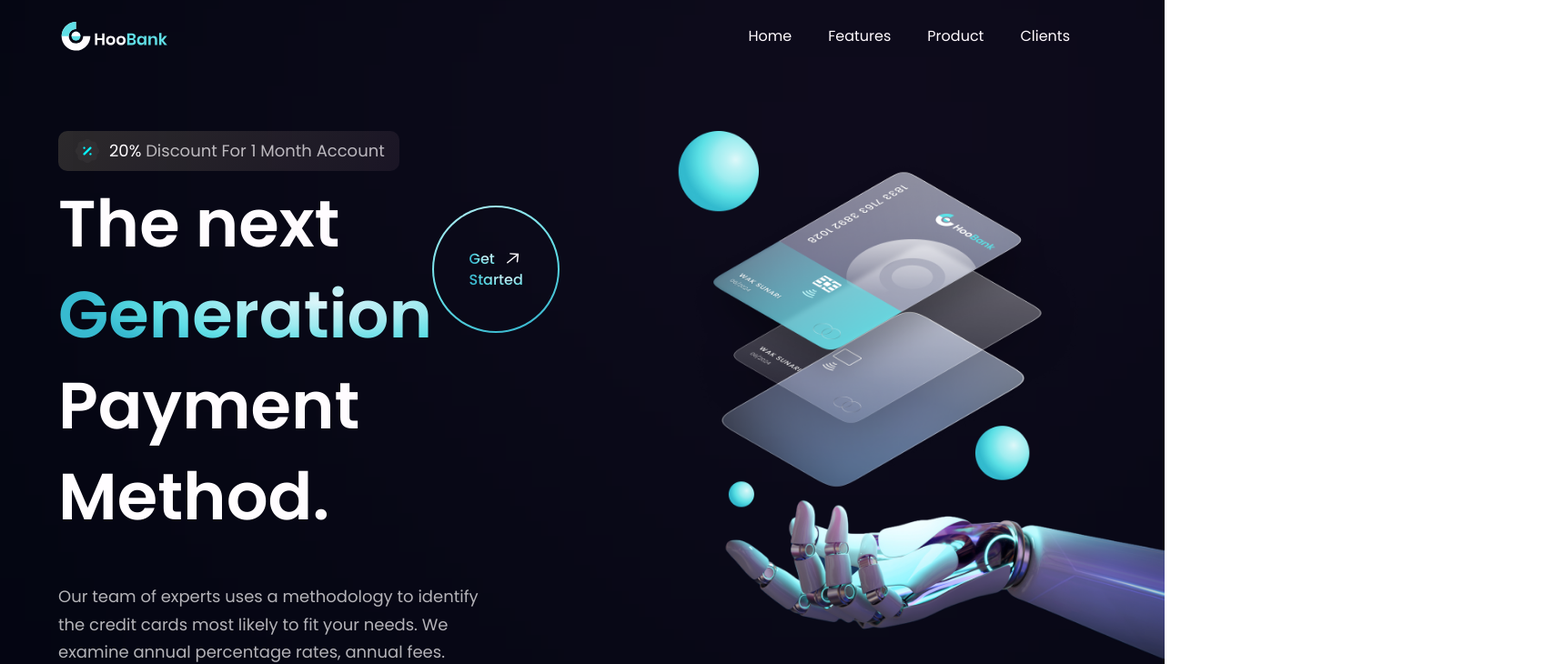
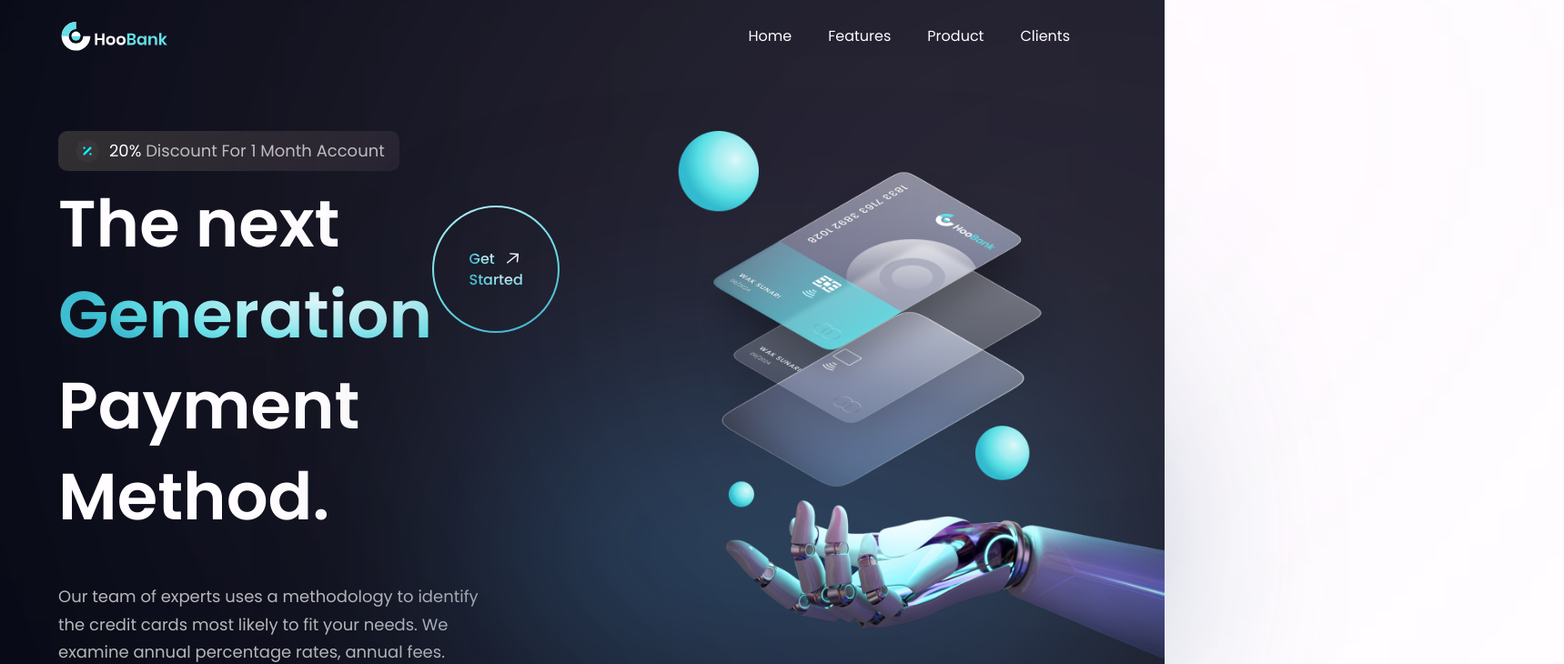
Before and after one commit to laney522/bank, a React app in the folder bank_modern_app/: page / in a window 1280 px wide. Shown: the top 730 px of the page at 91% size, 1719 px wide, since content can reach past the window. Built offline with nearby package versions, Linux system fonts and the light colour scheme; the HTML template or start-up script is replaced by a standard one.

Commit message:
update Hero.jsx

```diff
--- a/bank_modern_app/src/components/Hero.jsx
+++ b/bank_modern_app/src/components/Hero.jsx
@@ -43,6 +43,9 @@
       <img src={robot} alt="billing"
         className='w-[100%] h-[100%] relative z-[5]' />
       <div className='absolute z-[0] w-[40%] h-[35%] top-0 pink__gradient' />
+      <div className='absolute z-[1] w-[80%] h-[80%] rounded-full bottom-40 white__gradient' />
+      <div className='absolute z-[0] w-[50%] h-[50%] right-20 bottom-20 blue__gradient' />
+
     </div>
   </section>
 )
```
